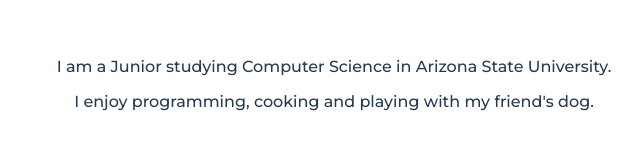
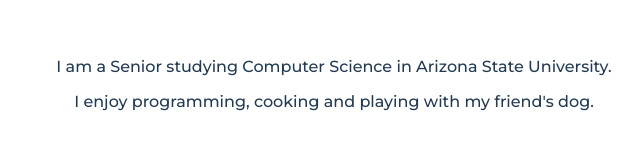
Before and after one commit to Jiayanh1/cv, a plain HTML site: page index.html in a window 1280 px wide. Shown: the part 1272-1440 px from the top of the page, 306-946 px from the left. Drawn offline with Linux system fonts and the light colour scheme; a web font is replaced by a local one.

Commit message:
Update index.html
Updated change in grade (Junior-> Senior)

```diff
--- a/index.html
+++ b/index.html
@@ -23,7 +23,7 @@
       <div class="profile">
         <img style="width:239px; height:239.6px;" src="images/max.png" alt="dog-image">
         <h3>Hello.</h3>
-        <p>I am a Junior studying Computer Science in Arizona State University.</p>
+        <p>I am a Senior studying Computer Science in Arizona State University.</p>
         <p>I enjoy programming, cooking and playing with my friend's dog.</p>
       </div>
 
```
